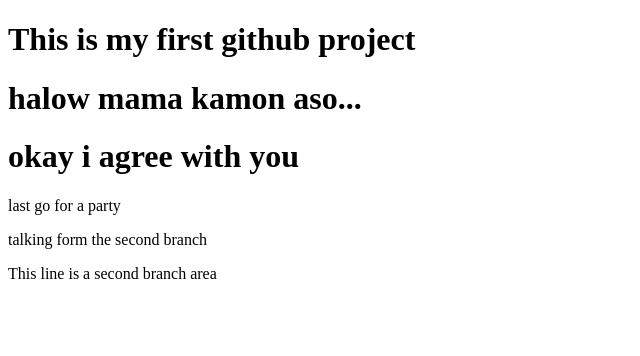
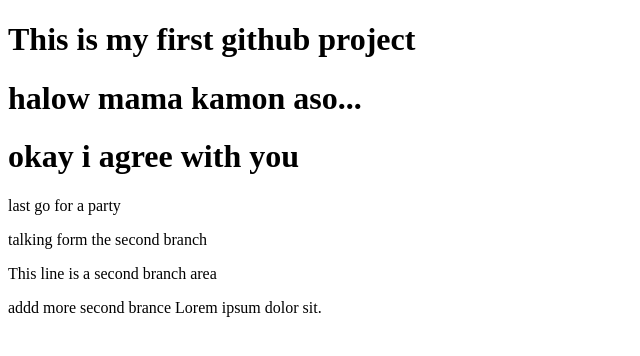
Before and after one commit to jamal322/my-fast-website, a plain HTML site: page index.html in a window 1280 px wide. Shown: the whole page, without its empty margins (0-640 px from the left). Drawn offline with Linux system fonts and the light colour scheme.

Commit message:
add ad more

```diff
--- a/index.html
+++ b/index.html
@@ -12,6 +12,8 @@
     <p>last go for a party</p>
     <p>talking form the second branch</p>
     <p>This line is a second branch area</p>
+    <p>addd more second brance Lorem ipsum dolor sit.
+    </p>
     <img src="flage.jpg" alt="">
 </body>
 </html>
```
